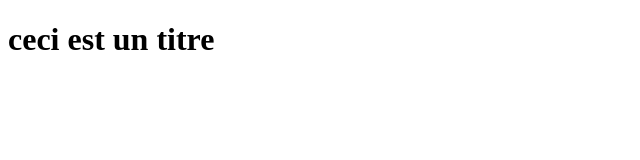
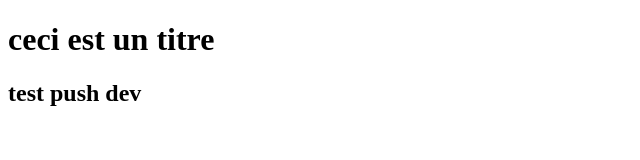
Before and after one commit to Mariegolepas/oh-my-food, a plain HTML site: page index.html in a window 1280 px wide. Shown: the whole page, without its empty margins (0-640 px from the left). Drawn offline with Linux system fonts and the light colour scheme; files that its build step writes are made by us from their sources.

Commit message:
test dev

```diff
--- a/index.html
+++ b/index.html
@@ -11,5 +11,6 @@
 </head>
 <body>
     <h1>ceci est un titre</h1>
+    <h2>test push dev</h2>
 </body>
 </html>
```
